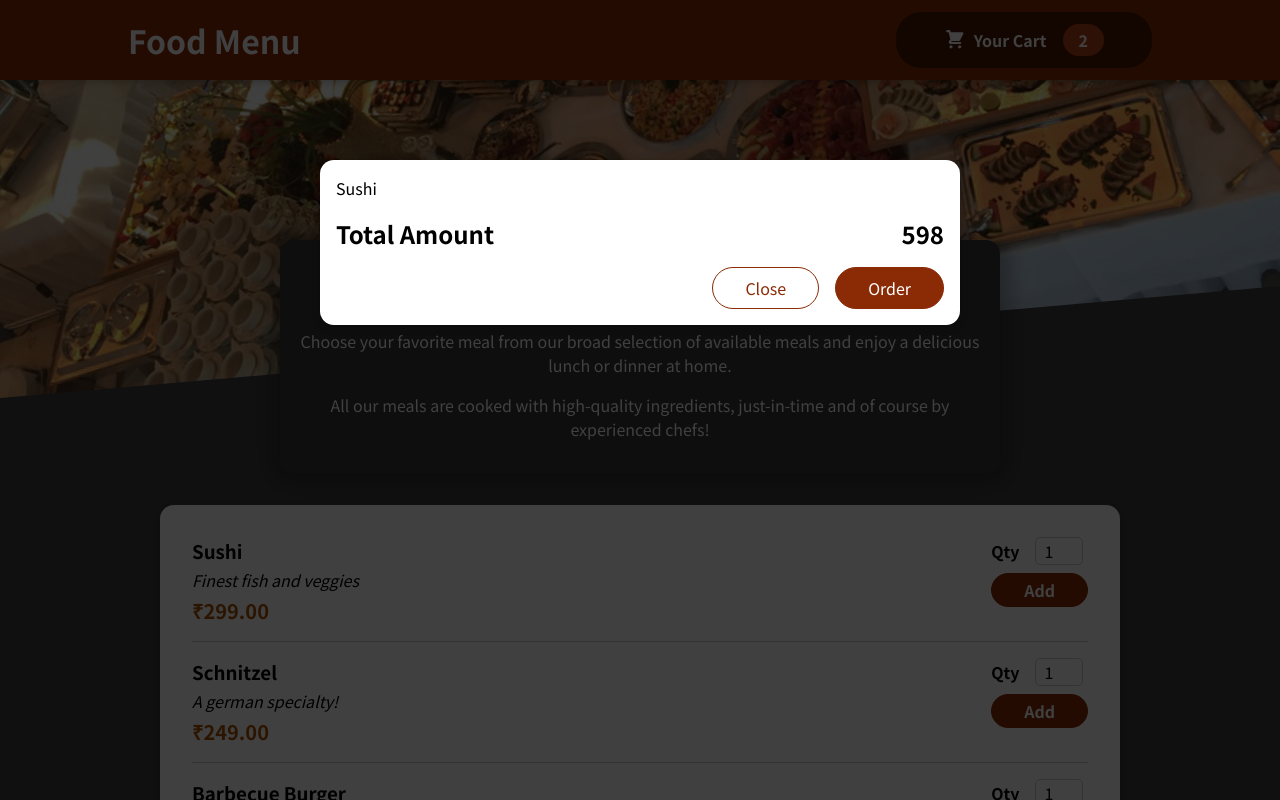
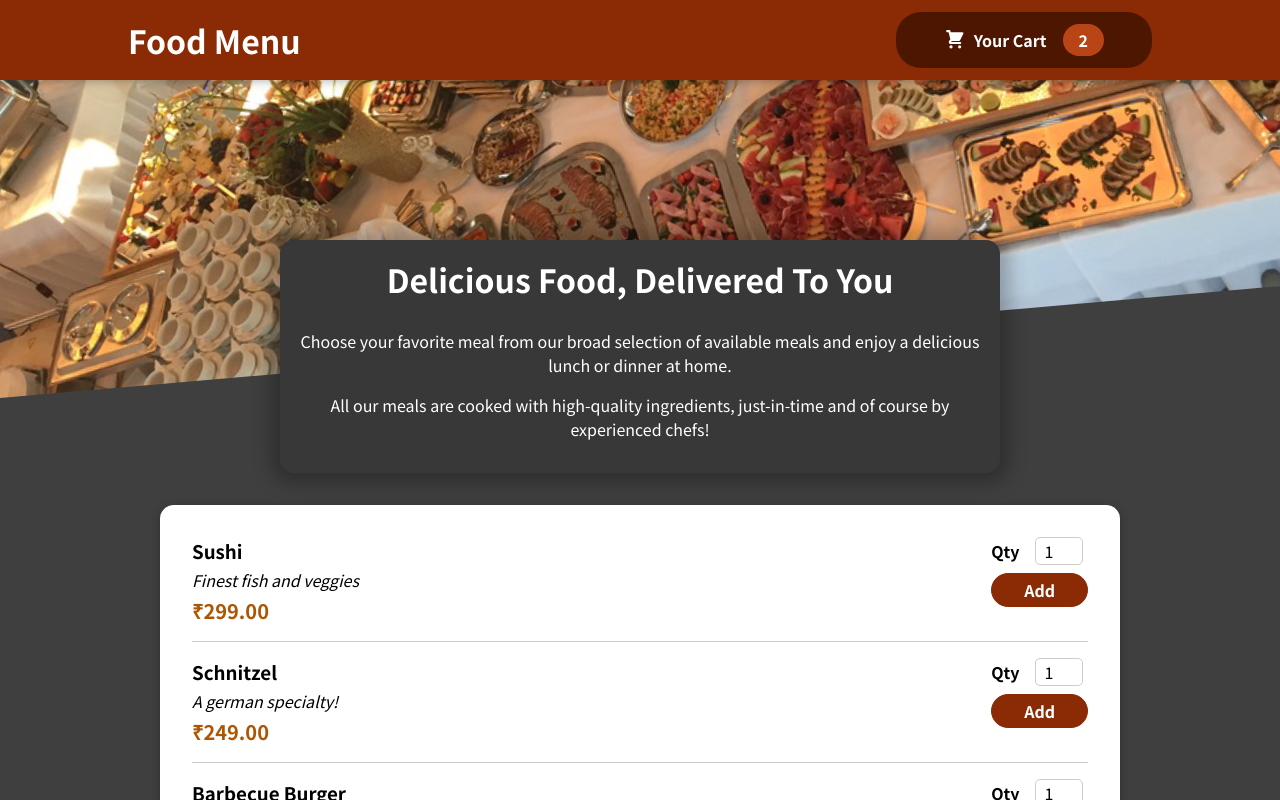
Before and after one commit to nagesh15/food-app, a React (Create React App) app: page / in a window 1280 px wide. Shown: the top 800 px of the page. Built offline with nearby package versions, Linux system fonts and the light colour scheme.

Commit message:
Managing Cart and Modal State

```diff
--- a/src/App.js
+++ b/src/App.js
@@ -1,13 +1,23 @@
-import React from "react";
+import React, { useState} from "react";
 import Cart from "./components/Cart/Cart";
 import Header from "./components/Layout/Header";
 import Meals from "./components/Meals/Meals";
 
 function App() {
+  const [isCartShown, setIsCartShown] = useState(false);
+
+  const showCartHandler =() => {
+    setIsCartShown(true);
+  }
+
+  const hideCartHandler = () => {
+    setIsCartShown(false);
+  }
+
   return (
     <React.Fragment>
-        <Cart />
-        <Header />
+        {isCartShown && <Cart onHideCart={hideCartHandler}/>}
+        <Header onShowCart={showCartHandler} />
         <main>
             <Meals />
         </main>
--- a/src/components/Cart/Cart.js
+++ b/src/components/Cart/Cart.js
@@ -10,7 +10,7 @@
     const cartItems = Dummy_cart.map((cart) => <li key={cart.id}>{cart.name}</li>)
 
 
-    return <Modal>
+    return <Modal onHideCart={props.onHideCart}>
         <ul className={classes['cart-items']}>
             {cartItems}
         </ul>
@@ -19,7 +19,7 @@
             <span>598</span>
         </div>
         <div className={classes.actions}>
-            <button className={classes['button--alt']}>Close</button>
+            <button className={classes['button--alt']} onClick={props.onHideCart}>Close</button>
             <button className={classes.button}>Order</button>
         </div>
     </Modal>
--- a/src/components/Layout/Header.js
+++ b/src/components/Layout/Header.js
@@ -7,7 +7,7 @@
     return <React.Fragment>
         <header className={classes.header}>
             <h1>Food Menu</h1>
-            <HeaderCartButton />
+            <HeaderCartButton onClick={props.onShowCart}/>
         </header>
         <div className={classes['main-image']}>
             <img src={mealsImg} alt="Table full of Img" />
--- a/src/components/Layout/HeaderCartButton.js
+++ b/src/components/Layout/HeaderCartButton.js
@@ -2,8 +2,8 @@
 import classes from './HeaderCartButton.module.css';
 import CartIcon from '../Cart/CartIcon';
 
-function HeaderCartButton() {
-    return <button className={classes.button}>
+function HeaderCartButton(props) {
+    return <button className={classes.button} onClick={props.onClick}>
         <span className={classes.icon}>
             <CartIcon />
         </span>
--- a/src/components/UI/Modal.js
+++ b/src/components/UI/Modal.js
@@ -3,7 +3,7 @@
 import classes from './Modal.module.css';
 
 function BackDrop(props) {
-    return <div className={classes.backdrop}></div>
+    return <div className={classes.backdrop} onClick={props.onHideCart}></div>
 }
 
 function ModalOverlay(props){
@@ -17,7 +17,7 @@
 
 function Modal(props){
     return <React.Fragment>
-        {ReactDOM.createPortal(<BackDrop />,portalEle)}
+        {ReactDOM.createPortal(<BackDrop onHideCart={props.onHideCart}/>,portalEle)}
         {ReactDOM.createPortal(<ModalOverlay>{props.children}</ModalOverlay>, portalEle)}
     </React.Fragment>
 }
```
